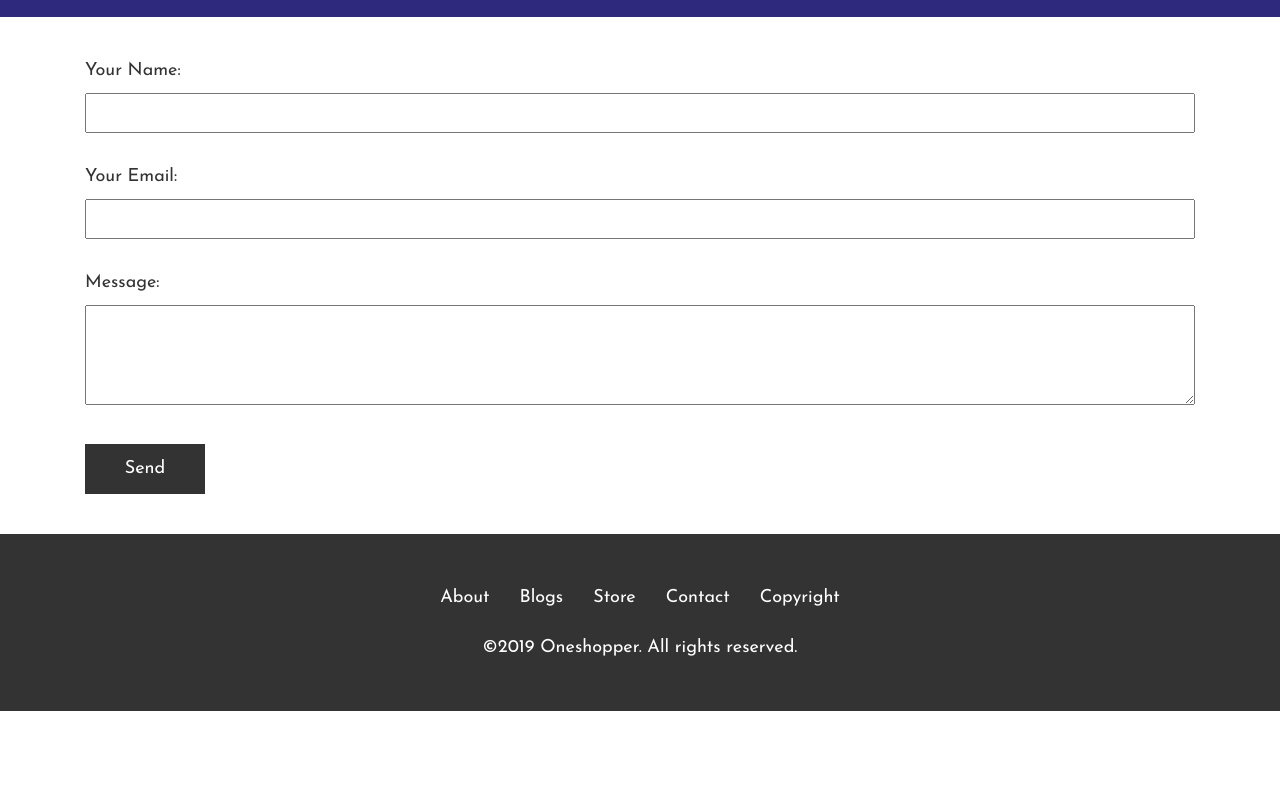
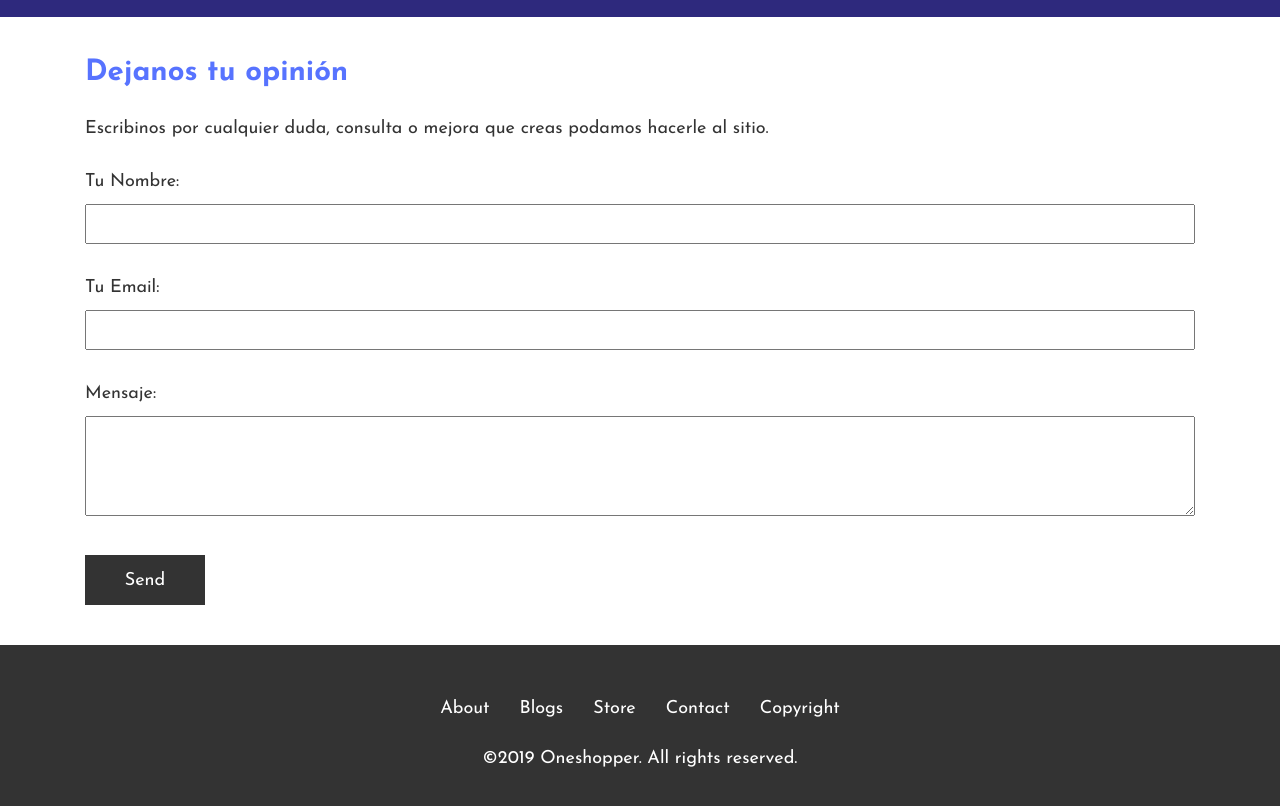
Before and after one commit to varrtto/confluencia-solidaria, a Gatsby site: page /contact-us in a window 1280 px wide. Shown: the part 100-906 px from the top of the page. Before the commit the page ends 811 px from the top, so only its background shows below. Built offline with nearby package versions, Linux system fonts and the light colour scheme; Gatsby itself is replaced by a stand-in of ours.

Commit message:
Contact done

```diff
--- a/src/pages/contact-us.js
+++ b/src/pages/contact-us.js
@@ -10,17 +10,21 @@ class Contact extends React.Component {
                 <div className="Contact-us">
                     <div className="container">
                         {/* To make form work, use your own formspree credentials in action="" */}
-                        <form action="https://formspree.io/youremail@domain.com" method="POST" name="contact">
+                        <h2>Dejanos tu opinión</h2>
+                        <p>
+                            Escribinos por cualquier duda, consulta o mejora que creas podamos hacerle al sitio.
+                        </p>
+                        <form action="https://formspree.io/xqkdzdnk" method="POST" name="contact">
                             <div>
-                                <label>Your Name: </label>
+                                <label>Tu Nombre: </label>
                                 <input type="text" name="name" />
                             </div>
                             <div>
-                                <label>Your Email: </label>
+                                <label>Tu Email: </label>
                                 <input type="email" name="email" />
                             </div>
                             <div>
-                                <label>Message: </label>
+                                <label>Mensaje: </label>
                                 <textarea name="message"></textarea>
                             </div>
                             <div>
```
